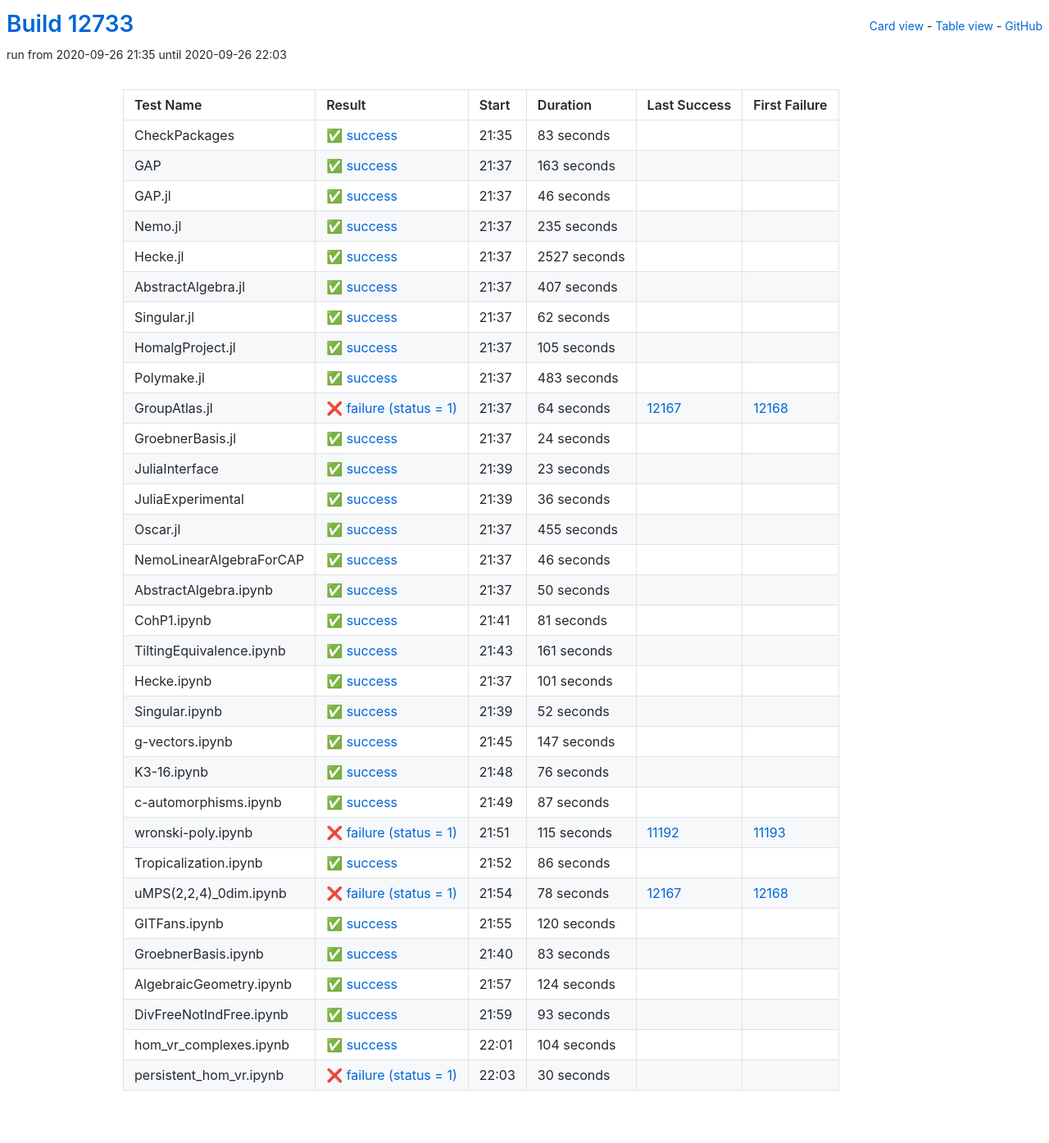
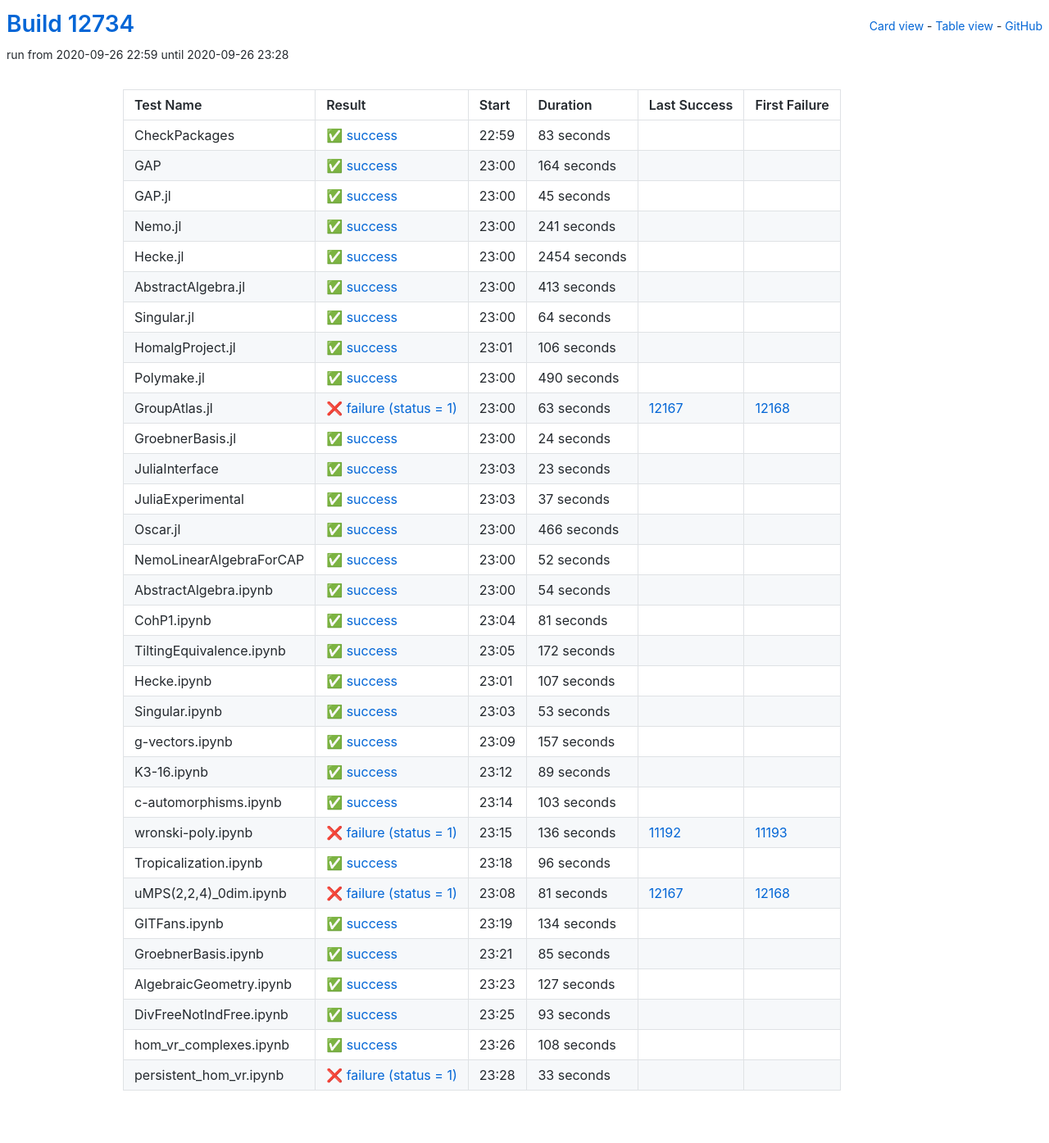
Before and after one commit to oscar-system/oscar-ci-status, a Jekyll site: the page built from table.html, in a window 1280 px wide. Shown: the whole page at 82% size. Built offline with Jekyll 4.4.1, drawn with Linux system fonts in a browser that asks for light colours.

Commit message:
Build #12734

```diff
--- a/_data/ci.yml
+++ b/_data/ci.yml
@@ -1,6 +1,6 @@
 ---
-build: 12733
-build_url: https://oscarci.mathematik.uni-kl.de/job/oscar/12733/
+build: 12734
+build_url: https://oscarci.mathematik.uni-kl.de/job/oscar/12734/
 job: oscar
 organization: oscar-system
 repo: oscar-ci-status
@@ -8,8 +8,8 @@
 tests:
 - name: CheckPackages
   id: checkpackages
-  log: https://oscarci.mathematik.uni-kl.de/job/oscar/12733/artifact/logs/build-12733/CheckPackages.log
-  start: 2020-09-26 21:35
+  log: https://oscarci.mathematik.uni-kl.de/job/oscar/12734/artifact/logs/build-12734/CheckPackages.log
+  start: 2020-09-26 22:59
   success: true
   exitcode: 0
   status: success
@@ -20,116 +20,116 @@
   first_failure_url:
 - name: GAP
   id: gap
-  log: https://oscarci.mathematik.uni-kl.de/job/oscar/12733/artifact/logs/build-12733/GAP.log
-  start: 2020-09-26 21:37
+  log: https://oscarci.mathematik.uni-kl.de/job/oscar/12734/artifact/logs/build-12734/GAP.log
+  start: 2020-09-26 23:00
   success: true
   exitcode: 0
   status: success
-  duration: 163
+  duration: 164
   last_success: false
   last_success_url:
   first_failure: false
   first_failure_url:
 - name: GAP.jl
   id: gap-jl
-  log: https://oscarci.mathematik.uni-kl.de/job/oscar/12733/artifact/logs/build-12733/GAP.jl.log
-  start: 2020-09-26 21:37
+  log: https://oscarci.mathematik.uni-kl.de/job/oscar/12734/artifact/logs/build-12734/GAP.jl.log
+  start: 2020-09-26 23:00
   success: true
   exitcode: 0
   status: success
-  duration: 46
+  duration: 45
   last_success: false
   last_success_url:
   first_failure: false
   first_failure_url:
 - name: Nemo.jl
   id: nemo-jl
-  log: https://oscarci.mathematik.uni-kl.de/job/oscar/12733/artifact/logs/build-12733/Nemo.jl.log
-  start: 2020-09-26 21:37
+  log: https://oscarci.mathematik.uni-kl.de/job/oscar/12734/artifact/logs/build-12734/Nemo.jl.log
+  start: 2020-09-26 23:00
   success: true
   exitcode: 0
   status: success
-  duration: 235
+  duration: 241
   last_success: false
   last_success_url:
   first_failure: false
   first_failure_url:
 - name: Hecke.jl
   id: hecke-jl
-  log: https://oscarci.mathematik.uni-kl.de/job/oscar/12733/artifact/logs/build-12733/Hecke.jl.log
-  start: 2020-09-26 21:37
+  log: https://oscarci.mathematik.uni-kl.de/job/oscar/12734/artifact/logs/build-12734/Hecke.jl.log
+  start: 2020-09-26 23:00
   success: true
   exitcode: 0
   status: success
-  duration: 2527
+  duration: 2454
   last_success: false
   last_success_url:
   first_failure: false
   first_failure_url:
 - name: AbstractAlgebra.jl
   id: abstractalgebra-jl
-  log: https://oscarci.mathematik.uni-kl.de/job/oscar/12733/artifact/logs/build-12733/AbstractAlgebra.jl.log
-  start: 2020-09-26 21:37
+  log: https://oscarci.mathematik.uni-kl.de/job/oscar/12734/artifact/logs/build-12734/AbstractAlgebra.jl.log
+  start: 2020-09-26 23:00
   success: true
   exitcode: 0
   status: success
-  duration: 407
+  duration: 413
   last_success: false
   last_success_url:
   first_failure: false
   first_failure_url:
 - name: Singular.jl
   id: singular-jl
-  log: https://oscarci.mathematik.uni-kl.de/job/oscar/12733/artifact/logs/build-12733/Singular.jl.log
-  start: 2020-09-26 21:37
+  log: https://oscarci.mathematik.uni-kl.de/job/oscar/12734/artifact/logs/build-12734/Singular.jl.log
+  start: 2020-09-26 23:00
   success: true
   exitcode: 0
   status: success
-  duration: 62
+  duration: 64
   last_success: false
   last_success_url:
   first_failure: false
   first_failure_url:
 - name: HomalgProject.jl
   id: homalgproject-jl
-  log: https://oscarci.mathematik.uni-kl.de/job/oscar/12733/artifact/logs/build-12733/HomalgProject.jl.log
-  start: 2020-09-26 21:37
+  log: https://oscarci.mathematik.uni-kl.de/job/oscar/12734/artifact/logs/build-12734/HomalgProject.jl.log
+  start: 2020-09-26 23:01
   success: true
   exitcode: 0
   status: success
-  duration: 105
+  duration: 106
   last_success: false
   last_success_url:
   first_failure: false
   first_failure_url:
 - name: Polymake.jl
   id: polymake-jl
-  log: https://oscarci.mathematik.uni-kl.de/job/oscar/12733/artifact/logs/build-12733/Polymake.jl.log
-  start: 2020-09-26 21:37
+  log: https://oscarci.mathematik.uni-kl.de/job/oscar/12734/artifact/logs/build-12734/Polymake.jl.log
+  start: 2020-09-26 23:00
   success: true
   exitcode: 0
   status: success
-  duration: 483
+  duration: 490
   last_success: false
   last_success_url:
   first_failure: false
   first_failure_url:
 - name: GroupAtlas.jl
   id: groupatlas-jl
-  log: https://oscarci.mathematik.uni-kl.de/job/oscar/12733/artifact/logs/build-12733/GroupAtlas.jl.log
-  start: 2020-09-26 21:37
+  log: https://oscarci.mathematik.uni-kl.de/job/oscar/12734/artifact/logs/build-12734/GroupAtlas.jl.log
+  start: 2020-09-26 23:00
   success: false
   exitcode: 1
   status: failure
-  duration: 64
+  duration: 63
   last_success: 12167
   last_success_url: https://oscarci.mathematik.uni-kl.de/job/oscar/12167/
   first_failure: 12168
   first_failure_url: https://oscarci.mathematik.uni-kl.de/job/oscar/12168/
 - name: GroebnerBasis.jl
   id: groebnerbasis-jl
-  log: https://oscarci.mathematik.uni-kl.de/job/oscar/12733/artifact/logs/build-12733/GroebnerBasis.jl.log
-  start: 2020-09-26 21:37
+  log: https://oscarci.mathematik.uni-kl.de/job/oscar/12734/artifact/logs/build-12734/GroebnerBasis.jl.log
+  start: 2020-09-26 23:00
   success: true
   exitcode: 0
   status: success
@@ -140,8 +140,8 @@
   first_failure_url:
 - name: JuliaInterface
   id: juliainterface
-  log: https://oscarci.mathematik.uni-kl.de/job/oscar/12733/artifact/logs/build-12733/JuliaInterface.log
-  start: 2020-09-26 21:39
+  log: https://oscarci.mathematik.uni-kl.de/job/oscar/12734/artifact/logs/build-12734/JuliaInterface.log
+  start: 2020-09-26 23:03
   success: true
   exitcode: 0
   status: success
@@ -152,56 +152,56 @@
   first_failure_url:
 - name: JuliaExperimental
   id: juliaexperimental
-  log: https://oscarci.mathematik.uni-kl.de/job/oscar/12733/artifact/logs/build-12733/JuliaExperimental.log
-  start: 2020-09-26 21:39
+  log: https://oscarci.mathematik.uni-kl.de/job/oscar/12734/artifact/logs/build-12734/JuliaExperimental.log
+  start: 2020-09-26 23:03
   success: true
   exitcode: 0
   status: success
-  duration: 36
+  duration: 37
   last_success: false
   last_success_url:
   first_failure: false
   first_failure_url:
 - name: Oscar.jl
   id: oscar-jl
-  log: https://oscarci.mathematik.uni-kl.de/job/oscar/12733/artifact/logs/build-12733/Oscar.jl.log
-  start: 2020-09-26 21:37
+  log: https://oscarci.mathematik.uni-kl.de/job/oscar/12734/artifact/logs/build-12734/Oscar.jl.log
+  start: 2020-09-26 23:00
   success: true
   exitcode: 0
   status: success
-  duration: 455
+  duration: 466
   last_success: false
   last_success_url:
   first_failure: false
   first_failure_url:
 - name: NemoLinearAlgebraForCAP
   id: nemolinearalgebraforcap
-  log: https://oscarci.mathematik.uni-kl.de/job/oscar/12733/artifact/logs/build-12733/NemoLinearAlgebraForCAP.log
-  start: 2020-09-26 21:37
+  log: https://oscarci.mathematik.uni-kl.de/job/oscar/12734/artifact/logs/build-12734/NemoLinearAlgebraForCAP.log
+  start: 2020-09-26 23:00
   success: true
   exitcode: 0
   status: success
-  duration: 46
+  duration: 52
   last_success: false
   last_success_url:
   first_failure: false
   first_failure_url:
 - name: AbstractAlgebra.ipynb
   id: abstractalgebra-ipynb
-  log: https://oscarci.mathematik.uni-kl.de/job/oscar/12733/artifact/logs/build-12733/AbstractAlgebra.ipynb.log
-  start: 2020-09-26 21:37
+  log: https://oscarci.mathematik.uni-kl.de/job/oscar/12734/artifact/logs/build-12734/AbstractAlgebra.ipynb.log
+  start: 2020-09-26 23:00
   success: true
   exitcode: 0
   status: success
-  duration: 50
+  duration: 54
   last_success: false
   last_success_url:
   first_failure: false
   first_failure_url:
 - name: CohP1.ipynb
   id: cohp1-ipynb
-  log: https://oscarci.mathematik.uni-kl.de/job/oscar/12733/artifact/logs/build-12733/CohP1.ipynb.log
-  start: 2020-09-26 21:41
+  log: https://oscarci.mathematik.uni-kl.de/job/oscar/12734/artifact/logs/build-12734/CohP1.ipynb.log
+  start: 2020-09-26 23:04
   success: true
   exitcode: 0
   status: success
@@ -212,152 +212,152 @@
   first_failure_url:
 - name: TiltingEquivalence.ipynb
   id: tiltingequivalence-ipynb
-  log: https://oscarci.mathematik.uni-kl.de/job/oscar/12733/artifact/logs/build-12733/TiltingEquivalence.ipynb.log
-  start: 2020-09-26 21:43
+  log: https://oscarci.mathematik.uni-kl.de/job/oscar/12734/artifact/logs/build-12734/TiltingEquivalence.ipynb.log
+  start: 2020-09-26 23:05
   success: true
   exitcode: 0
   status: success
-  duration: 161
+  duration: 172
   last_success: false
   last_success_url:
   first_failure: false
   first_failure_url:
 - name: Hecke.ipynb
   id: hecke-ipynb
-  log: https://oscarci.mathematik.uni-kl.de/job/oscar/12733/artifact/logs/build-12733/Hecke.ipynb.log
-  start: 2020-09-26 21:37
+  log: https://oscarci.mathematik.uni-kl.de/job/oscar/12734/artifact/logs/build-12734/Hecke.ipynb.log
+  start: 2020-09-26 23:01
   success: true
   exitcode: 0
   status: success
-  duration: 101
+  duration: 107
   last_success: false
   last_success_url:
   first_failure: false
   first_failure_url:
 - name: Singular.ipynb
   id: singular-ipynb
-  log: https://oscarci.mathematik.uni-kl.de/job/oscar/12733/artifact/logs/build-12733/Singular.ipynb.log
-  start: 2020-09-26 21:39
+  log: https://oscarci.mathematik.uni-kl.de/job/oscar/12734/artifact/logs/build-12734/Singular.ipynb.log
+  start: 2020-09-26 23:03
   success: true
   exitcode: 0
   status: success
-  duration: 52
+  duration: 53
   last_success: false
   last_success_url:
   first_failure: false
   first_failure_url:
 - name: g-vectors.ipynb
   id: g-vectors-ipynb
-  log: https://oscarci.mathematik.uni-kl.de/job/oscar/12733/artifact/logs/build-12733/g-vectors.ipynb.log
-  start: 2020-09-26 21:45
+  log: https://oscarci.mathematik.uni-kl.de/job/oscar/12734/artifact/logs/build-12734/g-vectors.ipynb.log
+  start: 2020-09-26 23:09
   success: true
   exitcode: 0
   status: success
-  duration: 147
+  duration: 157
   last_success: false
   last_success_url:
   first_failure: false
   first_failure_url:
 - name: K3-16.ipynb
   id: k3-16-ipynb
-  log: https://oscarci.mathematik.uni-kl.de/job/oscar/12733/artifact/logs/build-12733/K3-16.ipynb.log
-  start: 2020-09-26 21:48
+  log: https://oscarci.mathematik.uni-kl.de/job/oscar/12734/artifact/logs/build-12734/K3-16.ipynb.log
+  start: 2020-09-26 23:12
   success: true
   exitcode: 0
   status: success
-  duration: 76
+  duration: 89
   last_success: false
   last_success_url:
   first_failure: false
   first_failure_url:
 - name: c-automorphisms.ipynb
   id: c-automorphisms-ipynb
-  log: https://oscarci.mathematik.uni-kl.de/job/oscar/12733/artifact/logs/build-12733/c-automorphisms.ipynb.log
-  start: 2020-09-26 21:49
+  log: https://oscarci.mathematik.uni-kl.de/job/oscar/12734/artifact/logs/build-12734/c-automorphisms.ipynb.log
+  start: 2020-09-26 23:14
   success: true
   exitcode: 0
   status: success
-  duration: 87
+  duration: 103
   last_success: false
   last_success_url:
   first_failure: false
   first_failure_url:
 - name: wronski-poly.ipynb
   id: wronski-poly-ipynb
-  log: https://oscarci.mathematik.uni-kl.de/job/oscar/12733/artifact/logs/build-12733/wronski-poly.ipynb.log
-  start: 2020-09-26 21:51
+  log: https://oscarci.mathematik.uni-kl.de/job/oscar/12734/artifact/logs/build-12734/wronski-poly.ipynb.log
+  start: 2020-09-26 23:15
   success: false
   exitcode: 1
   status: failure
-  duration: 115
+  duration: 136
   last_success: 11192
   last_success_url: https://oscarci.mathematik.uni-kl.de/job/oscar/11192/
   first_failure: 11193
   first_failure_url: https://oscarci.mathematik.uni-kl.de/job/oscar/11193/
 - name: Tropicalization.ipynb
   id: tropicalization-ipynb
-  log: https://oscarci.mathematik.uni-kl.de/job/oscar/12733/artifact/logs/build-12733/Tropicalization.ipynb.log
-  start: 2020-09-26 21:52
+  log: https://oscarci.mathematik.uni-kl.de/job/oscar/12734/artifact/logs/build-12734/Tropicalization.ipynb.log
+  start: 2020-09-26 23:18
   success: true
   exitcode: 0
   status: success
-  duration: 86
+  duration: 96
   last_success: false
   last_success_url:
   first_failure: false
   first_failure_url:
 - name: uMPS(2,2,4)_0dim.ipynb
   id: umps-2-2-4-0dim-ipynb
-  log: https://oscarci.mathematik.uni-kl.de/job/oscar/12733/artifact/logs/build-12733/uMPS-2-2-4-_0dim.ipynb.log
-  start: 2020-09-26 21:54
+  log: https://oscarci.mathematik.uni-kl.de/job/oscar/12734/artifact/logs/build-12734/uMPS-2-2-4-_0dim.ipynb.log
+  start: 2020-09-26 23:08
   success: false
   exitcode: 1
   status: failure
-  duration: 78
+  duration: 81
   last_success: 12167
   last_success_url: https://oscarci.mathematik.uni-kl.de/job/oscar/12167/
   first_failure: 12168
   first_failure_url: https://oscarci.mathematik.uni-kl.de/job/oscar/12168/
 - name: GITFans.ipynb
   id: gitfans-ipynb
-  log: https://oscarci.mathematik.uni-kl.de/job/oscar/12733/artifact/logs/build-12733/GITFans.ipynb.log
-  start: 2020-09-26 21:55
+  log: https://oscarci.mathematik.uni-kl.de/job/oscar/12734/artifact/logs/build-12734/GITFans.ipynb.log
+  start: 2020-09-26 23:19
   success: true
   exitcode: 0
   status: success
-  duration: 120
+  duration: 134
   last_success: false
   last_success_url:
   first_failure: false
   first_failure_url:
 - name: GroebnerBasis.ipynb
   id: groebnerbasis-ipynb
-  log: https://oscarci.mathematik.uni-kl.de/job/oscar/12733/artifact/logs/build-12733/GroebnerBasis.ipynb.log
-  start: 2020-09-26 21:40
+  log: https://oscarci.mathematik.uni-kl.de/job/oscar/12734/artifact/logs/build-12734/GroebnerBasis.ipynb.log
+  start: 2020-09-26 23:21
   success: true
   exitcode: 0
   status: success
-  duration: 83
+  duration: 85
   last_success: false
   last_success_url:
   first_failure: false
   first_failure_url:
 - name: AlgebraicGeometry.ipynb
   id: algebraicgeometry-ipynb
-  log: https://oscarci.mathematik.uni-kl.de/job/oscar/12733/artifact/logs/build-12733/AlgebraicGeometry.ipynb.log
-  start: 2020-09-26 21:57
+  log: https://oscarci.mathematik.uni-kl.de/job/oscar/12734/artifact/logs/build-12734/AlgebraicGeometry.ipynb.log
+  start: 2020-09-26 23:23
   success: true
   exitcode: 0
   status: success
-  duration: 124
+  duration: 127
   last_success: false
   last_success_url:
   first_failure: false
   first_failure_url:
 - name: DivFreeNotIndFree.ipynb
   id: divfreenotindfree-ipynb
-  log: https://oscarci.mathematik.uni-kl.de/job/oscar/12733/artifact/logs/build-12733/DivFreeNotIndFree.ipynb.log
-  start: 2020-09-26 21:59
+  log: https://oscarci.mathematik.uni-kl.de/job/oscar/12734/artifact/logs/build-12734/DivFreeNotIndFree.ipynb.log
+  start: 2020-09-26 23:25
   success: true
   exitcode: 0
   status: success
@@ -368,24 +368,24 @@
   first_failure_url:
 - name: hom_vr_complexes.ipynb
   id: hom-vr-complexes-ipynb
-  log: https://oscarci.mathematik.uni-kl.de/job/oscar/12733/artifact/logs/build-12733/hom_vr_complexes.ipynb.log
-  start: 2020-09-26 22:01
+  log: https://oscarci.mathematik.uni-kl.de/job/oscar/12734/artifact/logs/build-12734/hom_vr_complexes.ipynb.log
+  start: 2020-09-26 23:26
   success: true
   exitcode: 0
   status: success
-  duration: 104
+  duration: 108
   last_success: false
   last_success_url:
   first_failure: false
   first_failure_url:
 - name: persistent_hom_vr.ipynb
   id: persistent-hom-vr-ipynb
-  log: https://oscarci.mathematik.uni-kl.de/job/oscar/12733/artifact/logs/build-12733/persistent_hom_vr.ipynb.log
-  start: 2020-09-26 22:03
+  log: https://oscarci.mathematik.uni-kl.de/job/oscar/12734/artifact/logs/build-12734/persistent_hom_vr.ipynb.log
+  start: 2020-09-26 23:28
   success: false
   exitcode: 1
   status: failure
-  duration: 30
+  duration: 33
   last_success: false
   last_success_url:
   first_failure: false
```
Also changed, not shown: README.md.
